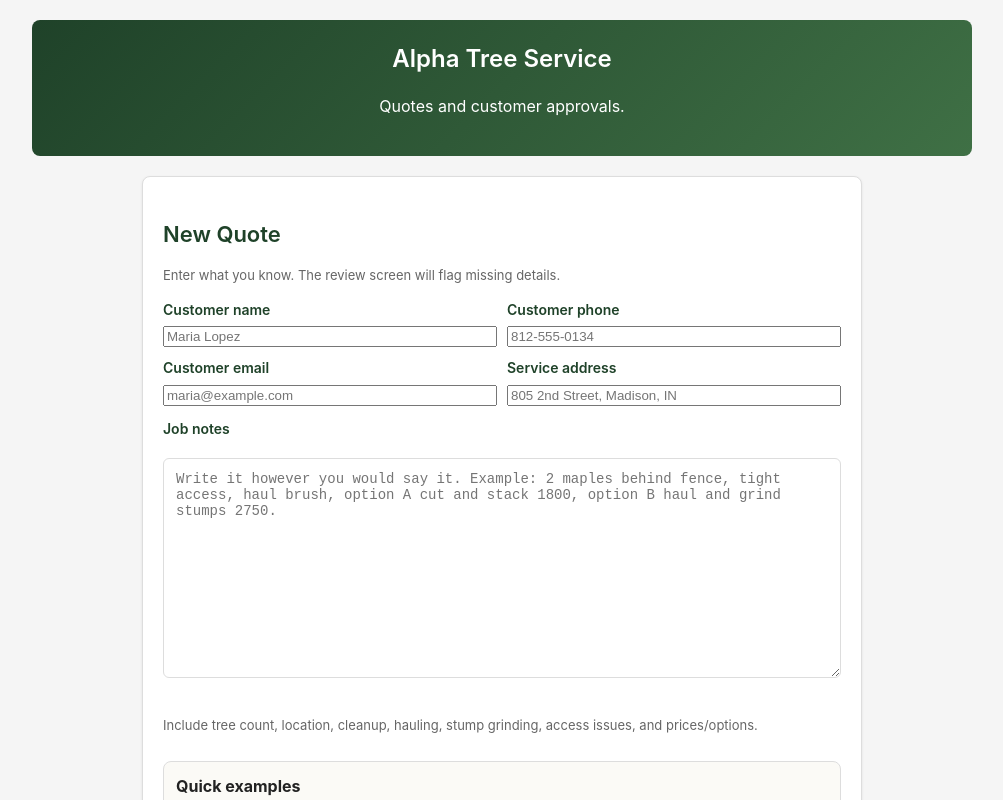
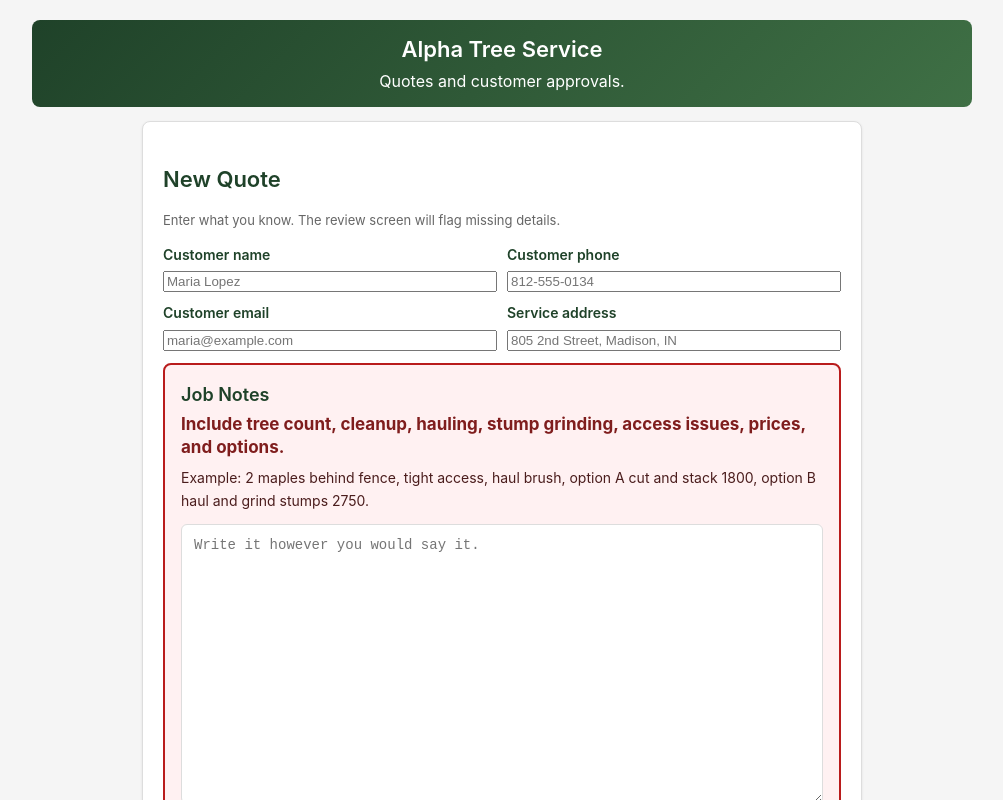
Before and after one commit to ae47250/TSweb, a Next.js app: page / in a window 1280 px wide. Both pictures are taken after a click on the button "New Quote". Shown: the top 800 px of the page, without its empty margins (138-1141 px from the left). Built offline with nearby package versions, Linux system fonts and the light colour scheme.

Commit message:
Refine Tree Dude review layout

```diff
--- a/app/components/InputForm.jsx
+++ b/app/components/InputForm.jsx
@@ -51,7 +51,14 @@ const InputForm = forwardRef(function InputForm({ value, onChange, onSubmit, onC
             <input id="serviceAddress" value={contactValue.address} onChange={(event) => updateContact("address", event.target.value)} placeholder="805 2nd Street, Madison, IN" />
           </label>
         </div>
-        <label htmlFor="customerText">Job notes</label>
+        <div className="job-notes-card">
+          <label htmlFor="customerText" className="job-notes-title">Job Notes</label>
+          <p className="job-notes-guidance">
+            Include tree count, cleanup, hauling, stump grinding, access issues, prices, and options.
+          </p>
+          <p className="job-notes-example">
+            Example: 2 maples behind fence, tight access, haul brush, option A cut and stack 1800, option B haul and grind stumps 2750.
+          </p>
           <textarea
             ref={ref}
             id="customerText"
@@ -59,18 +66,11 @@ const InputForm = forwardRef(function InputForm({ value, onChange, onSubmit, onC
             rows={10}
             value={value}
             onChange={(event) => onChange(event.target.value)}
-          placeholder="Write it however you would say it. Example: 2 maples behind fence, tight access, haul brush, option A cut and stack 1800, option B haul and grind stumps 2750."
+            placeholder="Write it however you would say it."
           />
-        <p className="text-muted">
-          Include tree count, location, cleanup, hauling, stump grinding, access issues, and prices/options.
-        </p>
-        <div className="example-notes">
-          <strong>Quick examples</strong>
-          <p>2 maples behind fence, tight access, haul brush, option A cut and stack 1800, option B haul and grind stumps 2750.</p>
-          <p>Oak near garage, save firewood, cleanup maybe, price 2400 or 3100 with stump grinding.</p>
         </div>
         <div className="toolbar">
-          <button className="btn-primary" type="submit" disabled={busy || value.trim().length < 10}>
+          <button className="btn-primary btn-create-review" type="submit" disabled={busy || value.trim().length < 10}>
             {busy ? "Structuring..." : "Create Review"}
           </button>
           <button className="btn-secondary" type="button" onClick={onClear} disabled={busy}>
--- a/app/components/JsonReview.jsx
+++ b/app/components/JsonReview.jsx
@@ -122,12 +122,18 @@ export default function JsonReview({ alphaJson, validation, sourceNotes = "", mo
         </div>
       ) : (
         <div className="review-grid">
-          <div className="summary-card">
+          <div className="summary-card customer-summary-card">
             <h3>Customer</h3>
-            <p>{customerName}</p>
-            <p>{customerPhone}</p>
-            <p>{customerEmail}</p>
-            <p>{jobAddress}</p>
+            <div className="customer-info-grid">
+              <div>
+                <p>{customerName}</p>
+                <p>{customerPhone}</p>
+              </div>
+              <div className="customer-info-right">
+                <p>{jobAddress}</p>
+                <p>{customerEmail}</p>
+              </div>
+            </div>
           </div>
           <div className="summary-card">
             <h3>Job Summary</h3>
--- a/app/styles/globals.css
+++ b/app/styles/globals.css
@@ -101,6 +101,10 @@ main {
   gap: 12px;
 }
 
+.new-quote-card {
+  max-width: 860px;
+}
+
 .compact-fields {
   display: grid;
   grid-template-columns: repeat(2, minmax(0, 1fr));
@@ -113,21 +117,37 @@ main {
   margin: 0;
 }
 
+.job-notes-card {
+  border: 2px solid #b91c1c;
+  border-radius: 8px;
+  background: #fff1f2;
+  padding: 16px;
+}
+
+.job-notes-title {
+  margin-bottom: 4px;
+  font-size: 18px;
+}
+
+.job-notes-guidance {
+  margin: 0 0 8px;
+  color: #7f1d1d;
+  font-size: 17px;
+  font-weight: 700;
+  line-height: 1.35;
+}
+
+.job-notes-example {
+  margin: 0 0 12px;
+  color: #4b1d1d;
+  font-size: 14px;
+}
+
 .job-notes-textarea {
-  min-height: 220px;
+  min-height: 280px;
   max-height: 460px;
   resize: vertical;
-}
-
-.example-notes {
-  border: 1px solid var(--line);
-  border-radius: 8px;
-  padding: 12px;
-  background: #fbfaf6;
-}
-
-.example-notes p {
-  margin: 6px 0 0;
+  margin-bottom: 0;
 }
 
 .notes-card,
@@ -152,6 +172,29 @@ main {
 
 .summary-card p {
   margin: 4px 0;
+}
+
+.customer-summary-card {
+  padding: 10px 12px;
+}
+
+.customer-summary-card h3 {
+  margin: 0 0 8px;
+}
+
+.customer-info-grid {
+  display: grid;
+  grid-template-columns: minmax(0, 1fr) minmax(0, 1.15fr);
+  gap: 10px;
+}
+
+.customer-info-grid p {
+  margin: 2px 0;
+  line-height: 1.25;
+}
+
+.customer-info-right {
+  text-align: right;
 }
 
 .final-summary-card {
@@ -393,4 +436,8 @@ pre {
   .option-row {
     grid-template-columns: 1fr;
   }
+
+  .customer-info-right {
+    text-align: left;
+  }
 }
--- a/styles-globals.css
+++ b/styles-globals.css
@@ -42,6 +42,8 @@ button, .btn, .btn-primary, .btn-secondary, .btn-link {
 
 .btn-primary { background-color: #3f7045; color: white; width: 100%; margin-bottom: 12px; }
 .btn-primary:hover { background-color: #1f4229; transform: translateY(-2px); }
+.btn-create-review { background-color: #d97706; }
+.btn-create-review:hover { background-color: #b45309; }
 
 .btn-secondary { background-color: #f0f0f0; color: #222; border: 1px solid #ddd; width: 100%; }
 .btn-secondary:hover { background-color: #e0e0e0; }
@@ -78,8 +80,9 @@ button, .btn, .btn-primary, .btn-secondary, .btn-link {
 .checkbox-line input { width: auto; margin-top: 3px; flex: 0 0 auto; }
 
 .banner { background: linear-gradient(135deg, #1f4229 0%, #3f7045 100%); color: white;
-  padding: 20px; border-radius: 8px; margin-bottom: 20px; text-align: center; }
-.banner h1 { color: white; margin: 0 0 6px 0; font-size: 24px; }
+  padding: 12px 16px; border-radius: 8px; margin-bottom: 14px; text-align: center; }
+.banner h1 { color: white; margin: 0 0 2px 0; font-size: 22px; }
+.banner p { margin: 0; }
 
 .text-muted { color: #666; font-size: 13px; }
 .text-center { text-align: center; }
```
Also changed, not shown: 1 other file (tests, documents, lock files or other folders). Lines whose indentation alone changed are shown as unchanged.
